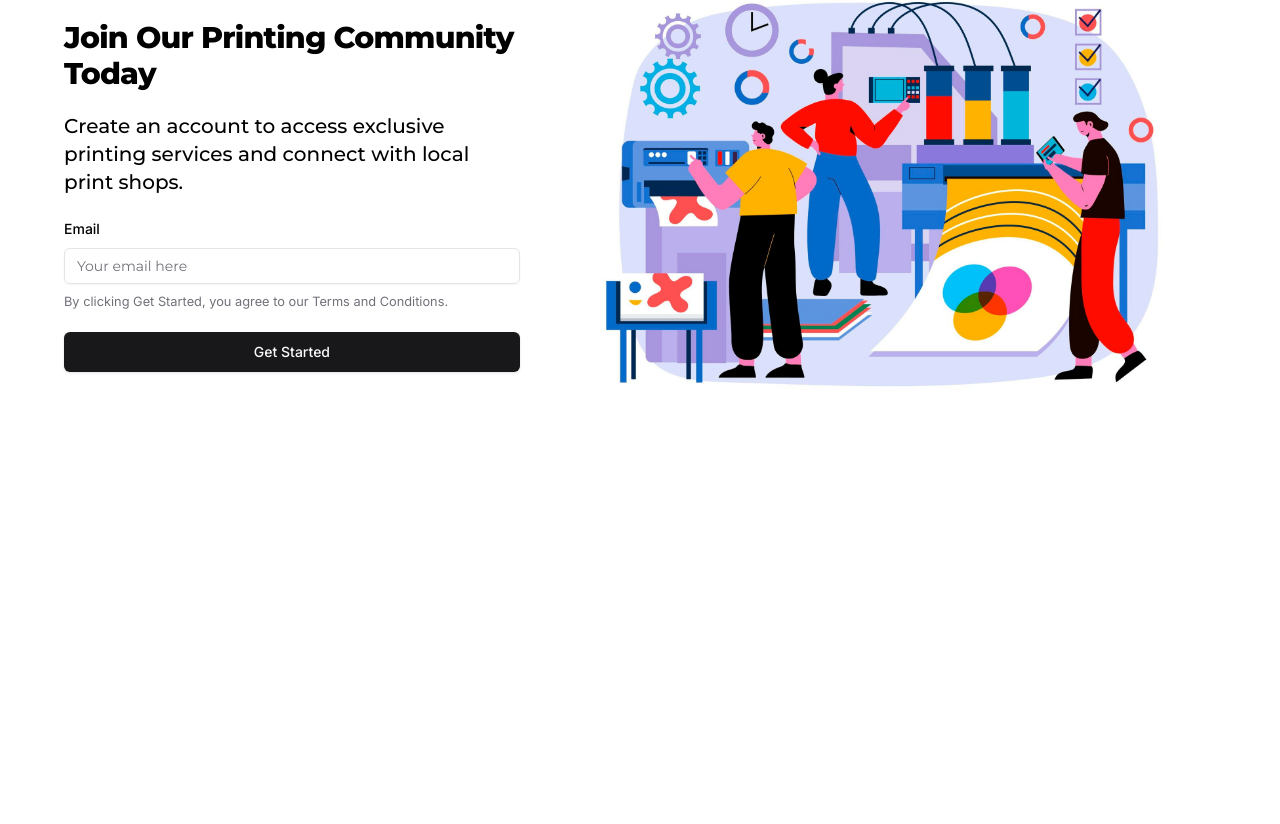
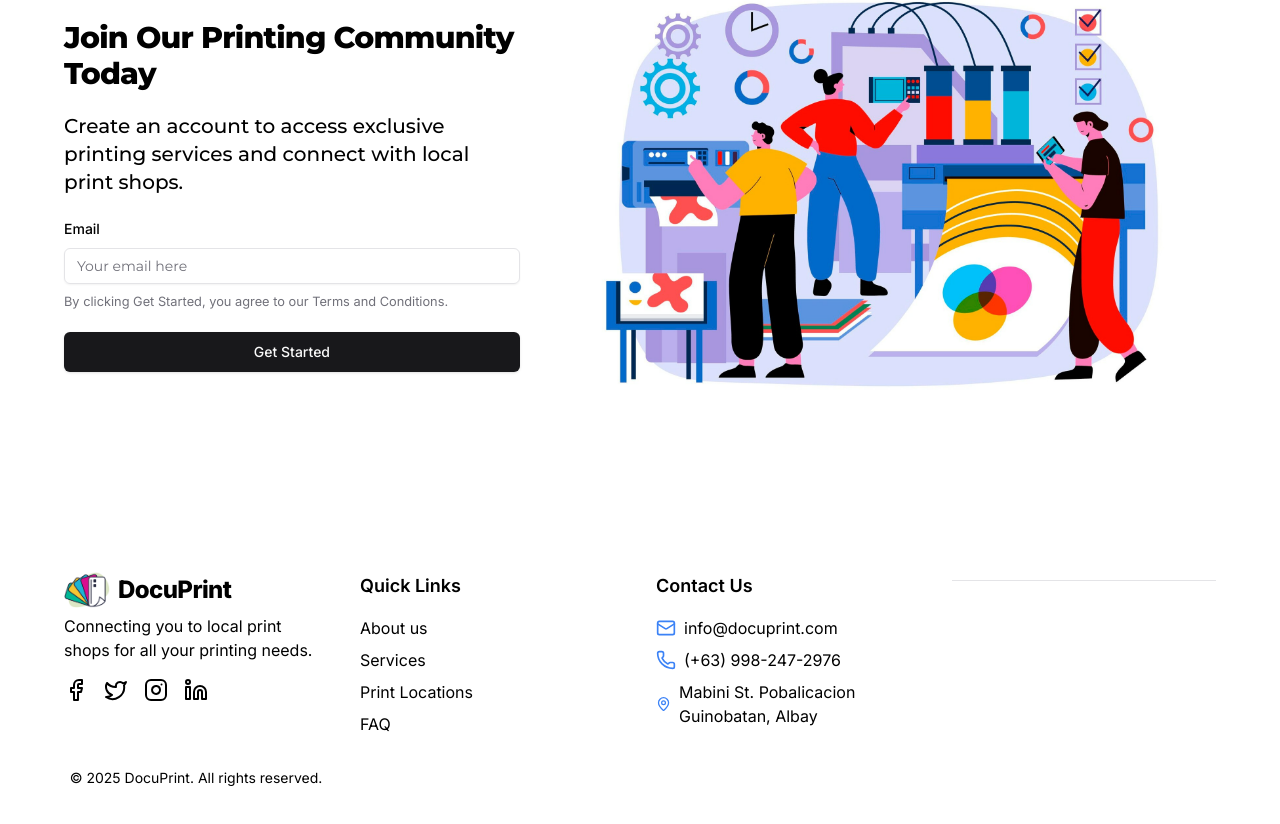
Before and after one commit to PaulJohn25/Docuprint, a Next.js app: page / in a window 1280 px wide. Shown: the part 2732-3556 px from the top of the page. Built offline with nearby package versions, Linux system fonts and the light colour scheme.

Commit message:
Add footer component

```diff
--- a/app/page.tsx
+++ b/app/page.tsx
@@ -3,7 +3,8 @@ import HeroSection from "@/app/ui/Hero/Hero";
 import AboutSection from "@/app/ui/About/About";
 import FeaturesSection from "@/app/ui/Features/Features";
 import FaqSection from "@/app/ui/Faq/Faq";
-import CTASection from "./ui/CTA/CTA";
+import CTASection from "@/app/ui/CTA/CTA";
+import Footer from "@/app/ui/Footer/Footer";
 
 export default function Home() {
   return (
@@ -14,7 +15,7 @@ export default function Home() {
       <FeaturesSection />
       <FaqSection />
       <CTASection />
-      <div className="h-screen"></div>
+      <Footer />
     </main>
   );
 }
--- a/app/ui/Faq/Faq.tsx
+++ b/app/ui/Faq/Faq.tsx
@@ -57,7 +57,7 @@ const FaqSection = () => {
         <div className="space-y-3 mt-5">
           <TypographyLarge>Still have questions?</TypographyLarge>
           <p className={`${montserrat.className} text-sm font-medium`}>
-            We're here to help you!
+            We&apos;re here to help you!
           </p>
           <Button asChild variant="outline">
             <Link href="/">Contact</Link>
--- /dev/null
+++ b/app/ui/Footer/Footer.tsx
@@ -0,0 +1,134 @@
+import Link from "next/link";
+import Image from "next/image";
+import { inter } from "@/app/ui/fonts";
+import {
+  Mail,
+  Phone,
+  MapPin,
+  Facebook,
+  Twitter,
+  Instagram,
+  Linkedin,
+} from "lucide-react";
+import { TypographyLarge } from "@/components/ui/typography";
+import { Separator } from "@/components/ui/separator";
+
+const Footer = () => {
+  return (
+    <footer className="w-[90%] mx-auto">
+      <div className="mx-auto mt-[5rem] md:py-16">
+        <div className="grid grid-cols-1 md:grid-cols-4 gap-8">
+          {/*Company Info*/}
+          <div className="mb-8 md:mb-0">
+            <Link href="/" className="inline-flex items-center gap-2">
+              {" "}
+              <Image
+                src="/0.png"
+                alt="DocuPrint Logo"
+                width={46}
+                height={34}
+                className="object-contain max-w-full h-auto"
+              />
+              <span className="font-extrabold text-xl sm:inline-block tracking-tight md:text-2xl">
+                DocuPrint
+              </span>
+            </Link>
+            <p className={`${inter.className} mb-4`}>
+              Connecting you to local print shops for all your printing needs.
+            </p>
+            <div className="flex space-x-4">
+              <Link href="#" aria-label="Facebook">
+                <Facebook className="h-6 w-6 hover:text-blue-500 transition-colors" />
+              </Link>
+              <Link href="#" aria-label="Twitter">
+                <Twitter className="h-6 w-6 hover:text-blue-500 transition-colors" />
+              </Link>
+              <Link href="#" aria-label="Instagram">
+                <Instagram className="h-6 w-6 hover:text-blue-500 transition-colors" />
+              </Link>
+              <Link href="#" aria-label="LinkedIn">
+                <Linkedin className="h-6 w-6 hover:text-blue-500 transition-colors" />
+              </Link>
+            </div>
+          </div>
+          {/*Quick Links*/}
+          <div>
+            <TypographyLarge className="mb-4">Quick Links</TypographyLarge>
+            <ul className={`${inter.className} space-y-2`}>
+              <li>
+                <Link
+                  href="#"
+                  className="hover:text-blue-500 transition-colors"
+                >
+                  About us
+                </Link>
+              </li>
+              <li>
+                <Link
+                  href="#"
+                  className="hover:text-blue-500 transition-colors"
+                >
+                  Services
+                </Link>
+              </li>
+              <li>
+                <Link
+                  href="#"
+                  className="hover:text-blue-500 transition-colors"
+                >
+                  Print Locations
+                </Link>
+              </li>
+              <li>
+                <Link
+                  href="#"
+                  className="hover:text-blue-500 transition-colors"
+                >
+                  FAQ
+                </Link>
+              </li>
+            </ul>
+          </div>
+          {/* Contact Info */}
+          <div>
+            <TypographyLarge className="mb-4">Contact Us</TypographyLarge>
+            <ul className={`${inter.className} space-y-2`}>
+              <li>
+                <Link
+                  href="#"
+                  className="hover:text-blue-500 transition-colors flex items-center"
+                >
+                  <Mail className="h-5 w-5 mr-2 text-blue-500" />
+                  <span>info@docuprint.com</span>
+                </Link>
+              </li>
+              <li>
+                <Link
+                  href="tel:+639982472976"
+                  className="hover:text-blue-500 transition-colors flex items-center"
+                >
+                  <Phone className="h-5 w-5 mr-2 text-blue-500" />
+                  <span>(+63) 998-247-2976</span>
+                </Link>
+              </li>
+              <li className="flex items-center">
+                <MapPin className="h-5 w-5 mr-2 text-blue-500" />
+                <span>Mabini St. Pobalicacion Guinobatan, Albay</span>
+              </li>
+            </ul>
+          </div>
+
+          {/*Copyright*/}
+          <Separator className="my-2" />
+          <div className="text-sm text-center">
+            <p className={`${inter.className}`}>
+              &copy; {new Date().getFullYear()} DocuPrint. All rights reserved.
+            </p>
+          </div>
+        </div>
+      </div>
+    </footer>
+  );
+};
+
+export default Footer;
--- /dev/null
+++ b/components/ui/separator.tsx
@@ -0,0 +1,31 @@
+"use client"
+
+import * as React from "react"
+import * as SeparatorPrimitive from "@radix-ui/react-separator"
+
+import { cn } from "@/lib/utils"
+
+const Separator = React.forwardRef<
+  React.ElementRef<typeof SeparatorPrimitive.Root>,
+  React.ComponentPropsWithoutRef<typeof SeparatorPrimitive.Root>
+>(
+  (
+    { className, orientation = "horizontal", decorative = true, ...props },
+    ref
+  ) => (
+    <SeparatorPrimitive.Root
+      ref={ref}
+      decorative={decorative}
+      orientation={orientation}
+      className={cn(
+        "shrink-0 bg-border",
+        orientation === "horizontal" ? "h-[1px] w-full" : "h-full w-[1px]",
+        className
+      )}
+      {...props}
+    />
+  )
+)
+Separator.displayName = SeparatorPrimitive.Root.displayName
+
+export { Separator }
--- a/package.json
+++ b/package.json
@@ -16,10 +16,11 @@
     "@radix-ui/react-dialog": "^1.1.4",
     "@radix-ui/react-label": "^2.1.1",
     "@radix-ui/react-navigation-menu": "^1.2.3",
+    "@radix-ui/react-separator": "^1.1.1",
     "@radix-ui/react-slot": "^1.1.1",
     "class-variance-authority": "^0.7.1",
     "clsx": "^2.1.1",
-    "lucide-react": "^0.471.1",
+    "lucide-react": "^0.471.2",
     "next": "15.1.4",
     "react": "^19.0.0",
     "react-dom": "^19.0.0",
```
Also changed, not shown: 2 other files (tests, documents, lock files or other folders).
